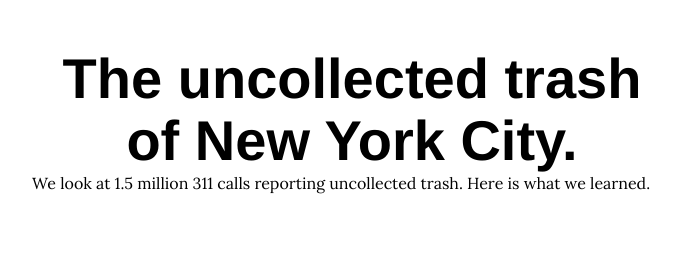
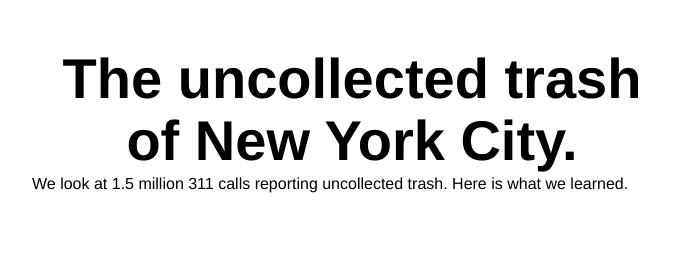
Before and after one commit to rtalabong/lede-project-2-website, a plain HTML site: page index.html in a window 1280 px wide. Shown: the top 261 px of the page, 288-985 px from the left. Drawn offline with Linux system fonts and the light colour scheme.

Commit message:
Update index.html

```diff
--- a/index.html
+++ b/index.html
@@ -63,7 +63,7 @@
         }
 
         .subhead {
-            font-family: 'Lora', Georgia, serif;
+            font-family: 'Helvetica Neue', Helvetica, Arial, sans-serif;
         }
 
         iframe,
```
